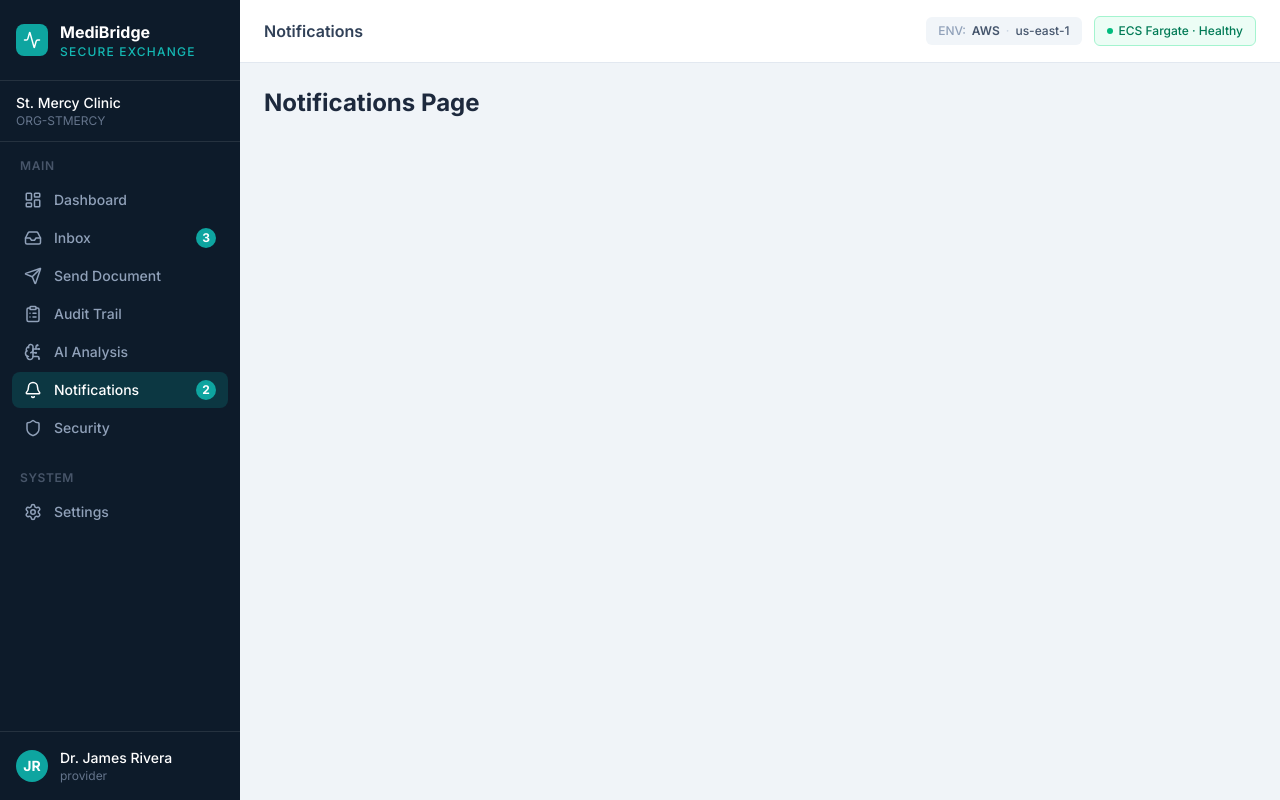
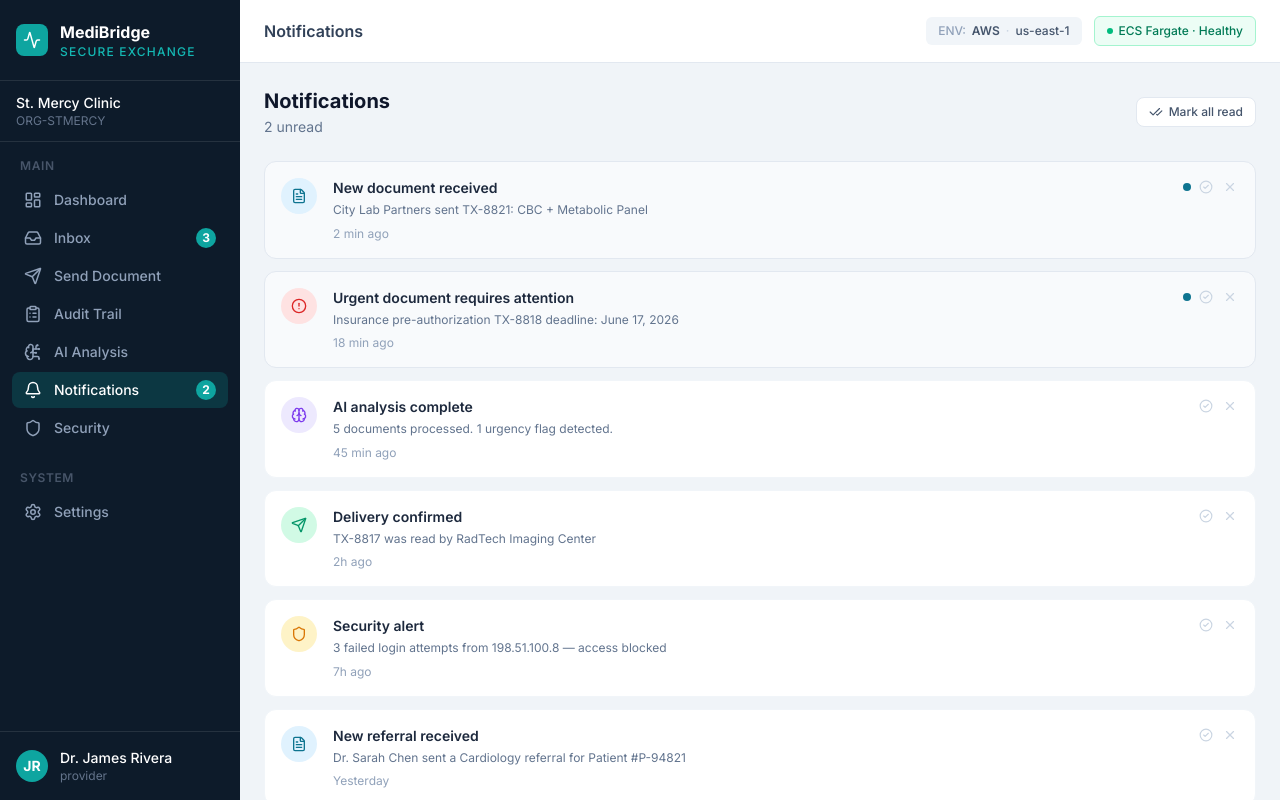
Before and after one commit to MediBridge-App/MediBridge, a React (Vite) app in the folder frontend/: page /notifications in a window 1280 px wide. Built offline with nearby package versions, Linux system fonts and the light colour scheme.

Commit message:
feat: notifications page with mark read, dismiss and unread badge sync

```diff
--- a/frontend/src/App.tsx
+++ b/frontend/src/App.tsx
@@ -10,11 +10,12 @@ import NotificationsPage from './pages/NotificationsPage'
 import SecurityPage from './pages/SecurityPage'
 import SettingsPage from './pages/SettingsPage'
 import { InboxProvider } from './context/InboxContext'
-
+import { NotificationsProvider } from './context/NotificationsContext'
 
 function App() {
   return (
     <BrowserRouter>
+      <NotificationsProvider>
         <InboxProvider>
           <Routes>
             {/* Public */}
@@ -36,6 +37,7 @@ function App() {
             <Route path="/" element={<Navigate to="/dashboard" replace />} />
           </Routes>
         </InboxProvider>
+      </NotificationsProvider>
     </BrowserRouter>
   )
 }
--- a/frontend/src/components/layout/Sidebar.tsx
+++ b/frontend/src/components/layout/Sidebar.tsx
@@ -12,6 +12,7 @@ import {
 } from 'lucide-react'
 import { clsx } from 'clsx'
 import { useInbox } from '../../hooks/useInbox';
+import { useNotifications } from '../../hooks/useNotifications'
 
 const navItems = [
     { to: '/dashboard', label: 'Dashboard', icon: <LayoutDashboard size={18} /> },
@@ -29,6 +30,7 @@ const systemItems = [
 
 export default function Sidebar() {
     const { unreadCount } = useInbox()
+    const { unreadCount: notifCount } = useNotifications()
 
     return (
         <aside
@@ -98,7 +100,7 @@ export default function Sidebar() {
                                         className="rounded-full w-5 h-5 flex items-center justify-center text-xs font-bold text-white"
                                         style={{ backgroundColor: '#0ea5a0' }}
                                     >
-                                        2
+                                        {notifCount}
                                     </span>
                                 )}
                             </NavLink>
--- /dev/null
+++ b/frontend/src/components/notifications/NotificationItem.tsx
@@ -0,0 +1,108 @@
+import { FileText, AlertCircle, Brain, Send, Shield, X, CheckCircle2 } from 'lucide-react'
+
+interface NotificationItemProps {
+    id: string
+    type: string
+    title: string
+    description: string
+    timeAgo: string
+    isUnread: boolean
+    onDismiss: (id: string) => void
+    onMarkRead: (id: string) => void
+}
+
+const iconConfig: Record<string, {
+    icon: React.ReactNode
+    bg: string
+    color: string
+}> = {
+    document: {
+        icon: <FileText size={16} />,
+        bg: '#e0f2fe',
+        color: '#0e7490',
+    },
+    urgent: {
+        icon: <AlertCircle size={16} />,
+        bg: '#fee2e2',
+        color: '#dc2626',
+    },
+    ai: {
+        icon: <Brain size={16} />,
+        bg: '#ede9fe',
+        color: '#7c3aed',
+    },
+    delivery: {
+        icon: <Send size={16} />,
+        bg: '#d1fae5',
+        color: '#059669',
+    },
+    security: {
+        icon: <Shield size={16} />,
+        bg: '#fef3c7',
+        color: '#d97706',
+    },
+}
+
+export default function NotificationItem({
+    id,
+    type,
+    title,
+    description,
+    timeAgo,
+    isUnread,
+    onDismiss,
+    onMarkRead,
+}: NotificationItemProps) {
+    const config = iconConfig[type] ?? iconConfig.document
+
+    return (
+        <div
+            className="flex items-start gap-4 p-4 rounded-xl border transition-colors"
+            style={{
+                backgroundColor: isUnread ? '#f8fafc' : 'white',
+                borderColor: isUnread ? '#e2e8f0' : '#f1f5f9',
+            }}
+        >
+            {/* Icon */}
+            <div
+                className="w-9 h-9 rounded-full flex items-center justify-center flex-shrink-0"
+                style={{ backgroundColor: config.bg, color: config.color }}
+            >
+                {config.icon}
+            </div>
+
+            {/* Content */}
+            <div className="flex-1 min-w-0">
+                <div className="flex items-start justify-between gap-2">
+                    <p className="text-sm font-semibold text-slate-800">{title}</p>
+                    <div className="flex items-center gap-1.5 flex-shrink-0">
+                        {isUnread && (
+                            <span
+                                className="w-2 h-2 rounded-full flex-shrink-0"
+                                style={{ backgroundColor: '#0e7490' }}
+                            />
+                        )}
+                        <button
+                            onClick={() => onMarkRead(id)}
+                            className="text-slate-300 hover:text-slate-500 transition-colors p-0.5"
+                            title="Mark as read"
+                        >
+                            <CheckCircle2 size={14} />
+                        </button>
+                        <button
+                            onClick={() => onDismiss(id)}
+                            className="text-slate-300 hover:text-slate-500 transition-colors p-0.5"
+                            title="Dismiss"
+                        >
+                            <X size={14} />
+                        </button>
+                    </div>
+                </div>
+                <p className="text-xs text-slate-500 mt-0.5 leading-relaxed">
+                    {description}
+                </p>
+                <p className="text-xs text-slate-400 mt-1.5">{timeAgo}</p>
+            </div>
+        </div>
+    )
+}
--- /dev/null
+++ b/frontend/src/components/notifications/NotificationList.tsx
@@ -0,0 +1,51 @@
+import { Bell } from 'lucide-react'
+import NotificationItem from './NotificationItem'
+
+interface Notification {
+    id: string
+    type: string
+    title: string
+    description: string
+    timeAgo: string
+    isUnread: boolean
+    icon: string
+}
+
+interface NotificationListProps {
+    notifications: Notification[]
+    onDismiss: (id: string) => void
+    onMarkRead: (id: string) => void
+}
+
+export default function NotificationList({
+    notifications,
+    onDismiss,
+    onMarkRead,
+}: NotificationListProps) {
+    if (notifications.length === 0) {
+        return (
+            <div className="flex flex-col items-center justify-center py-16 gap-3 text-slate-400">
+                <Bell size={32} />
+                <p className="text-sm">No notifications</p>
+            </div>
+        )
+    }
+
+    return (
+        <div className="space-y-3">
+            {notifications.map((n) => (
+                <NotificationItem
+                    key={n.id}
+                    id={n.id}
+                    type={n.icon}
+                    title={n.title}
+                    description={n.description}
+                    timeAgo={n.timeAgo}
+                    isUnread={n.isUnread}
+                    onDismiss={onDismiss}
+                    onMarkRead={onMarkRead}
+                />
+            ))}
+        </div>
+    )
+}
--- /dev/null
+++ b/frontend/src/context/NotificationsContext.tsx
@@ -0,0 +1,19 @@
+import { createContext, useState, type ReactNode } from 'react'
+
+interface NotificationsContextValue {
+    unreadCount: number
+    setUnreadCount: (count: number) => void
+}
+
+// eslint-disable-next-line react-refresh/only-export-components
+export const NotificationsContext = createContext<NotificationsContextValue | null>(null)
+
+export function NotificationsProvider({ children }: { children: ReactNode }) {
+    const [unreadCount, setUnreadCount] = useState(2)
+
+    return (
+        <NotificationsContext.Provider value={{ unreadCount, setUnreadCount }}>
+            {children}
+        </NotificationsContext.Provider>
+    )
+}
--- a/frontend/src/data/mockData.ts
+++ b/frontend/src/data/mockData.ts
@@ -307,3 +307,61 @@ export const MOCK_AUDIT_LOGS = [
     hash: "d5e2c1...8g4h",
   },
 ];
+
+export const MOCK_NOTIFICATIONS = [
+  {
+    id: "1",
+    type: "new_document",
+    title: "New document received",
+    description: "City Lab Partners sent TX-8821: CBC + Metabolic Panel",
+    timeAgo: "2 min ago",
+    isUnread: true,
+    icon: "document",
+  },
+  {
+    id: "2",
+    type: "urgent",
+    title: "Urgent document requires attention",
+    description: "Insurance pre-authorization TX-8818 deadline: June 17, 2026",
+    timeAgo: "18 min ago",
+    isUnread: true,
+    icon: "urgent",
+  },
+  {
+    id: "3",
+    type: "ai_complete",
+    title: "AI analysis complete",
+    description: "5 documents processed. 1 urgency flag detected.",
+    timeAgo: "45 min ago",
+    isUnread: false,
+    icon: "ai",
+  },
+  {
+    id: "4",
+    type: "delivery_confirmed",
+    title: "Delivery confirmed",
+    description: "TX-8817 was read by RadTech Imaging Center",
+    timeAgo: "2h ago",
+    isUnread: false,
+    icon: "delivery",
+  },
+  {
+    id: "5",
+    type: "security_alert",
+    title: "Security alert",
+    description: "3 failed login attempts from 198.51.100.8 — access blocked",
+    timeAgo: "7h ago",
+    isUnread: false,
+    icon: "security",
+  },
+  {
+    id: "6",
+    type: "new_document",
+    title: "New referral received",
+    description:
+      "Dr. Sarah Chen sent a Cardiology referral for Patient #P-94821",
+    timeAgo: "Yesterday",
+    isUnread: false,
+    icon: "document",
+  },
+];
--- /dev/null
+++ b/frontend/src/hooks/useNotifications.ts
@@ -0,0 +1,11 @@
+import { useContext } from "react";
+import { NotificationsContext } from "../context/NotificationsContext";
+
+export function useNotifications() {
+  const ctx = useContext(NotificationsContext);
+  if (!ctx)
+    throw new Error(
+      "useNotifications must be used inside NotificationsProvider",
+    );
+  return ctx;
+}
--- a/frontend/src/pages/NotificationsPage.tsx
+++ b/frontend/src/pages/NotificationsPage.tsx
@@ -1,7 +1,59 @@
+import { useState } from 'react'
+import { CheckCheck } from 'lucide-react'
+import NotificationList from '../components/notifications/NotificationList'
+import { MOCK_NOTIFICATIONS } from '../data/mockData'
+import { useNotifications } from '../hooks/useNotifications'
+
 export default function NotificationsPage() {
+    const [notifications, setNotifications] = useState(MOCK_NOTIFICATIONS)
+
+    const unreadCount = notifications.filter((n) => n.isUnread).length
+    const { setUnreadCount } = useNotifications()
+    function handleDismiss(id: string) {
+        setNotifications((prev) => prev.filter((n) => n.id !== id))
+    }
+
+    function handleMarkAllRead() {
+        setNotifications((prev) => prev.map((n) => ({ ...n, isUnread: false })))
+        setUnreadCount(0)
+    }
+
+    function handleMarkRead(id: string) {
+        setNotifications((prev) =>
+            prev.map((n) => (n.id === id ? { ...n, isUnread: false } : n))
+        )
+        setUnreadCount(Math.max(0, unreadCount - 1))
+    }
+
     return (
         <div className="p-6">
-            <h1 className="text-2xl font-bold text-slate-800">Notifications Page</h1>
+
+            {/* Header */}
+            <div className="flex items-center justify-between mb-6">
+                <div>
+                    <h2 className="text-xl font-bold text-slate-900">Notifications</h2>
+                    <p className="text-sm text-slate-500 mt-0.5">
+                        {unreadCount} unread
+                    </p>
+                </div>
+                {unreadCount > 0 && (
+                    <button
+                        onClick={handleMarkAllRead}
+                        className="flex items-center gap-1.5 px-3 py-1.5 rounded-lg text-xs font-medium border border-slate-200 bg-white text-slate-600 hover:bg-slate-50 transition-colors"
+                    >
+                        <CheckCheck size={14} />
+                        Mark all read
+                    </button>
+                )}
+            </div>
+
+            {/* List */}
+            <NotificationList
+                notifications={notifications}
+                onDismiss={handleDismiss}
+                onMarkRead={handleMarkRead}
+            />
+
         </div>
     )
 }
```
Lines whose indentation alone changed are shown as unchanged.
